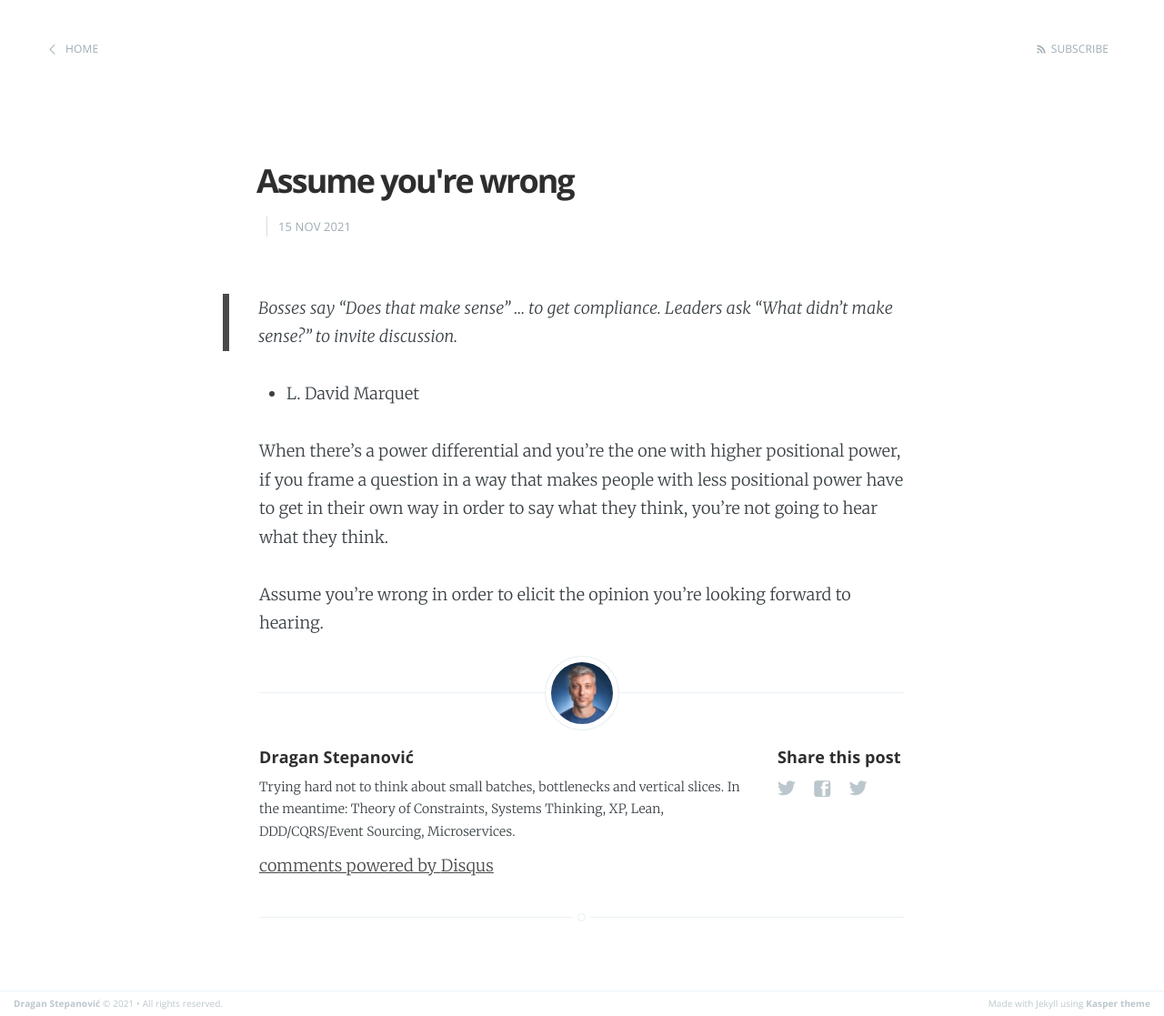
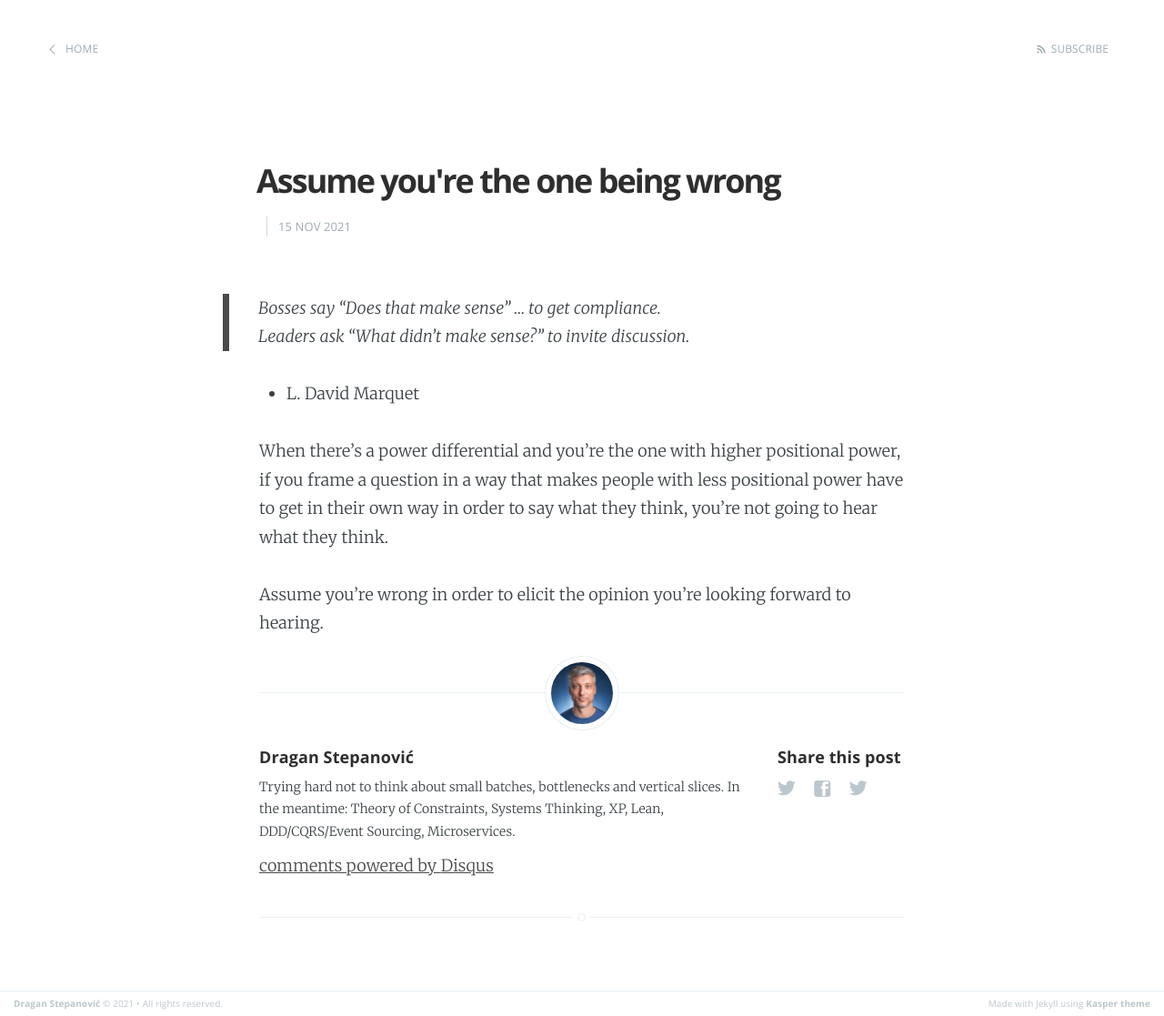
Before and after one commit to dragan-stepanovic/dragan-stepanovic.github.io, a Jekyll site: the page built from _posts/2021-11-15-assume-you-are-wrong.md, in a window 1280 px wide. Shown: the whole page at 91% size. Built offline with Jekyll 4.4.1, drawn with Linux system fonts in a browser that asks for light colours; our own code applies the rules of GitHub Pages for plain Markdown files; comment, search, counter and statistics services are not loaded.

Commit message:
Update 2021-11-15-assume-you-are-wrong.md

```diff
--- a/_posts/2021-11-15-assume-you-are-wrong.md
+++ b/_posts/2021-11-15-assume-you-are-wrong.md
@@ -1,5 +1,5 @@
 ---
-title: Assume you're wrong
+title: Assume you're the one being wrong
 ---
 
 >Bosses say "Does that make sense" … to get compliance.
```
